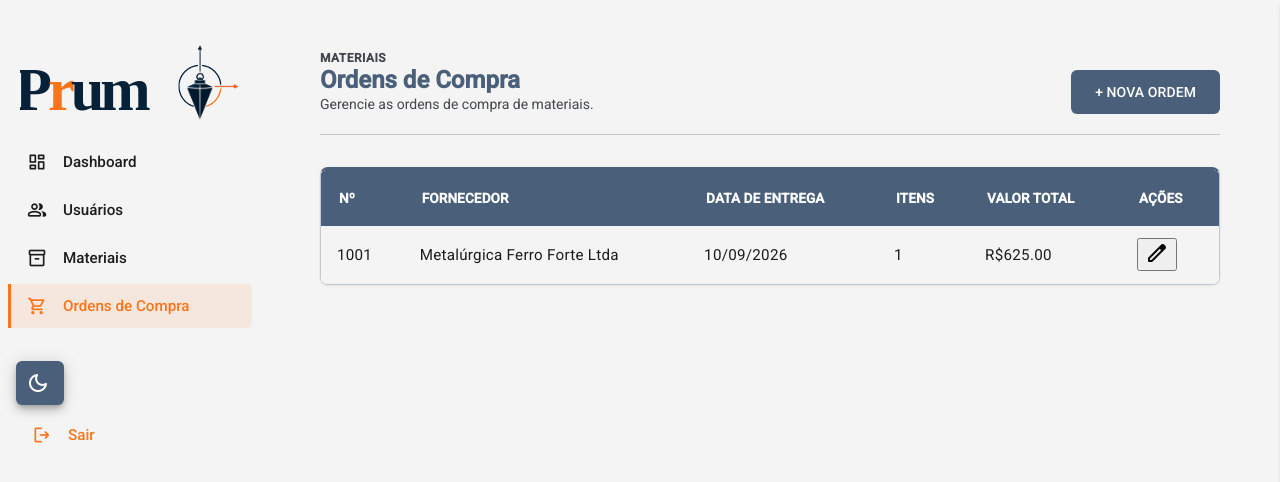
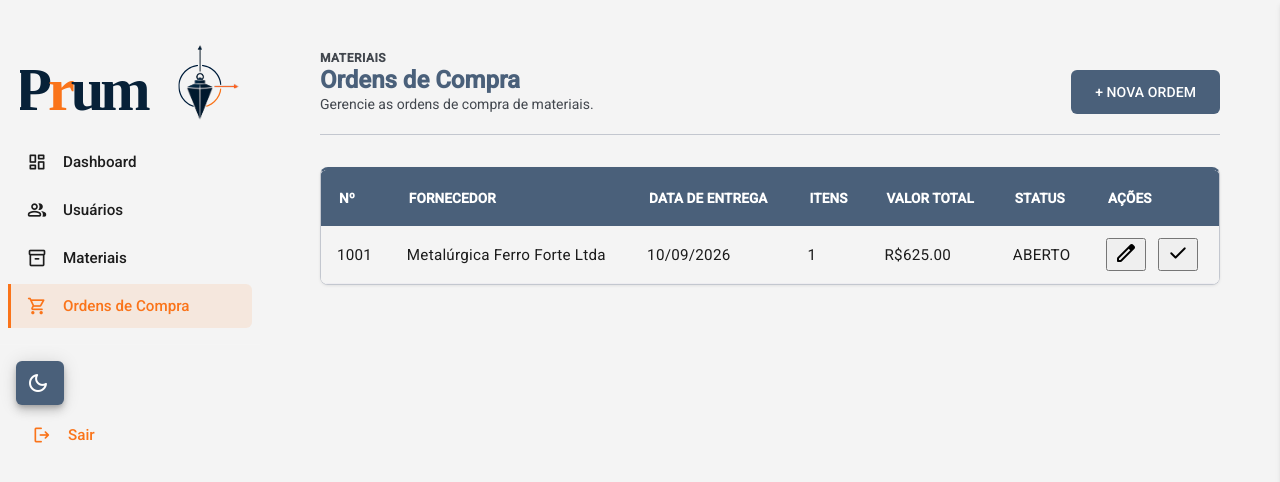
Before and after one commit to SavioZoboli/Prumo, an Angular app in the folder src/web/: page /ordens-compra in a window 1280 px wide. Shown: the top 482 px of the page. Built offline with nearby package versions, Linux system fonts and the light colour scheme.

Commit message:
feat: adicionado campo de status no mock e funcao de finalizacao da OC

```diff
--- a/src/web/src/app/pages/ordem-compra/cadastro-ordem-compra/cadastro-ordem-compra.ts
+++ b/src/web/src/app/pages/ordem-compra/cadastro-ordem-compra/cadastro-ordem-compra.ts
@@ -44,6 +44,7 @@ export interface OrdemCompraLista {
   numero: number;
   fornecedor: Fornecedor;
   dataEntrega: Date;
+  status:'ABERTO'|'FECHADO'|'CANCELADO'
   itens: OrdemCompraItem[];
 }
 
@@ -52,6 +53,7 @@ export interface OrdemCompraLista {
 export interface OrdemCompraPayload {
   fornecedorCodigo: number;
   dataEntrega: Date;
+  status:'ABERTO'|'FECHADO'|'CANCELADO'
   itens: {
     materialCodigo: number;
     quantidade: number;
@@ -199,6 +201,7 @@ export class CadastroOrdemCompra implements OnChanges {
     const payload: OrdemCompraPayload = {
       fornecedorCodigo: dados.fornecedor.codigo,
       dataEntrega: dados.dataEntrega,
+      status:'ABERTO',
       itens: dados.itens.map((item: { material: Material; quantidade: number; valor: number }) => ({
         materialCodigo: item.material.codigo,
         quantidade: item.quantidade,
--- a/src/web/src/app/pages/ordem-compra/lista-ordem-compra/lista-ordem-compra.html
+++ b/src/web/src/app/pages/ordem-compra/lista-ordem-compra/lista-ordem-compra.html
@@ -1,5 +1,4 @@
 <div class="ordens-compra-page">
-
   <header class="ordens-compra-page__header with-actions">
     <div class="title-area">
       <span class="breadcrumb">Materiais</span>
@@ -10,26 +9,14 @@
     </div>
 
     <div class="action-area">
-      <app-button
-        label="+ NOVA ORDEM"
-        [fullWidth]="false"
-        (click)="abrirCadastro()"
-      ></app-button>
+      <app-button label="+ NOVA ORDEM" [fullWidth]="false" (click)="abrirCadastro()"></app-button>
     </div>
   </header>
 
   <section class="ordens-compra-page__table-container">
-
-    <table
-      mat-table
-      [dataSource]="ordens"
-      class="ordens-compra-page__table"
-    >
-
+    <table mat-table [dataSource]="ordens" class="ordens-compra-page__table">
       <ng-container matColumnDef="numero">
-        <th mat-header-cell *matHeaderCellDef>
-          Nº
-        </th>
+        <th mat-header-cell *matHeaderCellDef>Nº</th>
 
         <td mat-cell *matCellDef="let item">
           {{ item.numero }}
@@ -37,9 +24,7 @@
       </ng-container>
 
       <ng-container matColumnDef="fornecedor">
-        <th mat-header-cell *matHeaderCellDef>
-          Fornecedor
-        </th>
+        <th mat-header-cell *matHeaderCellDef>Fornecedor</th>
 
         <td mat-cell *matCellDef="let item">
           {{ item.fornecedor.nome }}
@@ -47,9 +32,7 @@
       </ng-container>
 
       <ng-container matColumnDef="dataEntrega">
-        <th mat-header-cell *matHeaderCellDef>
-          Data de entrega
-        </th>
+        <th mat-header-cell *matHeaderCellDef>Data de entrega</th>
 
         <td mat-cell *matCellDef="let item">
           {{ item.dataEntrega | date: 'dd/MM/yyyy' }}
@@ -57,9 +40,7 @@
       </ng-container>
 
       <ng-container matColumnDef="itens">
-        <th mat-header-cell *matHeaderCellDef>
-          Itens
-        </th>
+        <th mat-header-cell *matHeaderCellDef>Itens</th>
 
         <td mat-cell *matCellDef="let item">
           {{ item.itens.length }}
@@ -67,22 +48,26 @@
       </ng-container>
 
       <ng-container matColumnDef="total">
-        <th mat-header-cell *matHeaderCellDef>
-          Valor total
-        </th>
+        <th mat-header-cell *matHeaderCellDef>Valor total</th>
 
         <td mat-cell *matCellDef="let item">
           {{ calcularTotal(item.itens) | currency: 'BRL' }}
         </td>
       </ng-container>
 
-      <ng-container matColumnDef="acoes">
-        <th mat-header-cell *matHeaderCellDef>
-          Ações
-        </th>
+      <ng-container matColumnDef="status">
+        <th mat-header-cell *matHeaderCellDef>Status</th>
 
         <td mat-cell *matCellDef="let item">
+          {{ item.status }}
+        </td>
+      </ng-container>
 
+      <ng-container matColumnDef="acoes">
+        <th mat-header-cell *matHeaderCellDef>Ações</th>
+
+        <td mat-cell class="cell-with-buttons" *matCellDef="let item">
+          @if (item.status == 'ABERTO') {
             <button
               mat-icon-button
               type="button"
@@ -91,23 +76,22 @@
             >
               <mat-icon>edit</mat-icon>
             </button>
-
+            <button
+              mat-icon-button
+              type="button"
+              aria-label="Finalizar ordem de compra"
+              (click)="finalizarOC(item)"
+            >
+              <mat-icon>check</mat-icon>
+            </button>
+          }
         </td>
       </ng-container>
 
-      <tr
-        mat-header-row
-        *matHeaderRowDef="colunasExibidas"
-      ></tr>
+      <tr mat-header-row *matHeaderRowDef="colunasExibidas"></tr>
 
-      <tr
-        mat-row
-        *matRowDef="let row; columns: colunasExibidas"
-        class="custom-row"
-      ></tr>
-
+      <tr mat-row *matRowDef="let row; columns: colunasExibidas" class="custom-row"></tr>
     </table>
-
   </section>
 
   <app-cadastro-ordem-compra
@@ -118,5 +102,4 @@
     (fechar)="fecharCadastro()"
     (salvar)="salvarOrdem($event)"
   ></app-cadastro-ordem-compra>
-
 </div>
--- a/src/web/src/app/pages/ordem-compra/lista-ordem-compra/lista-ordem-compra.scss
+++ b/src/web/src/app/pages/ordem-compra/lista-ordem-compra/lista-ordem-compra.scss
@@ -39,6 +39,11 @@
   }
 }
 
+.cell-with-buttons{
+  display: flex;
+  gap:12px;
+}
+
 @media (max-width: 768px) {
   .ordens-compra-page {
     &__header.with-actions {
--- a/src/web/src/app/pages/ordem-compra/lista-ordem-compra/lista-ordem-compra.ts
+++ b/src/web/src/app/pages/ordem-compra/lista-ordem-compra/lista-ordem-compra.ts
@@ -25,7 +25,7 @@ export class ListaOrdemCompra {
   painelAberto = false;
   ordemEmEdicao: OrdemCompraLista | null = null;
 
-  colunasExibidas = ['numero', 'fornecedor', 'dataEntrega', 'itens', 'total', 'acoes'];
+  colunasExibidas = ['numero', 'fornecedor', 'dataEntrega', 'itens', 'total','status', 'acoes'];
 
   // Mock — no lugar entrará a chamada ao service/API.
   fornecedores: Fornecedor[] = [
@@ -47,7 +47,8 @@ export class ListaOrdemCompra {
       numero: 1001,
       fornecedor: this.fornecedores[0],
       dataEntrega: new Date(2026, 8, 10),
-      itens: [{ material: this.materiaisDisponiveis[0], quantidade: 50, valor: 12.5 }],
+      status:'ABERTO',
+      itens: [{ material: this.materiaisDisponiveis[0], quantidade: 50, valor: 12.5}],
     },
   ];
 
@@ -74,6 +75,7 @@ export class ListaOrdemCompra {
       material: this.materiaisDisponiveis.find((m) => m.codigo === item.materialCodigo)!,
       quantidade: item.quantidade,
       valor: item.valor,
+      status:payload.status
     }));
 
     const editando = this.ordemEmEdicao !== null;
@@ -87,7 +89,7 @@ export class ListaOrdemCompra {
     } else {
       this.ordens = [
         ...this.ordens,
-        { numero: this.proximoNumero(), fornecedor, dataEntrega: payload.dataEntrega, itens },
+        { numero: this.proximoNumero(), fornecedor, dataEntrega: payload.dataEntrega, itens,status:'ABERTO' },
       ];
     }
 
@@ -111,6 +113,10 @@ export class ListaOrdemCompra {
     return itens.reduce((total, item) => total + item.quantidade * item.valor, 0);
   }
 
+  finalizarOC(item:OrdemCompraLista){
+    this.ordens.find(oc=>oc==item)!.status = 'FECHADO';
+  }
+
   private proximoNumero(): number {
     return this.ordens.length ? Math.max(...this.ordens.map((o) => o.numero)) + 1 : 1001;
   }
```
Lines whose indentation alone changed are shown as unchanged.
